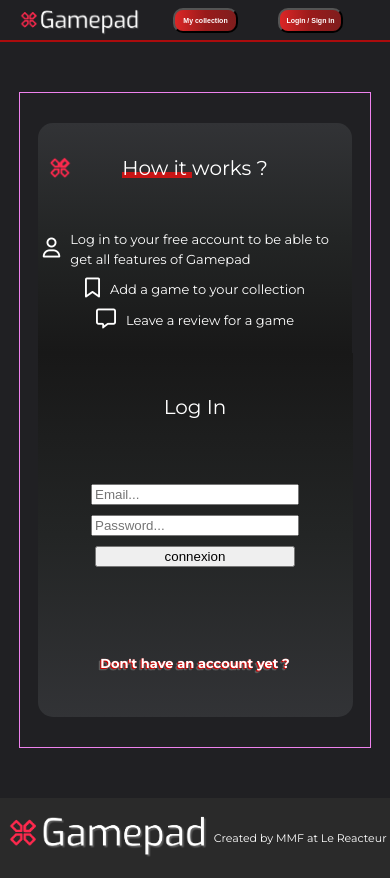
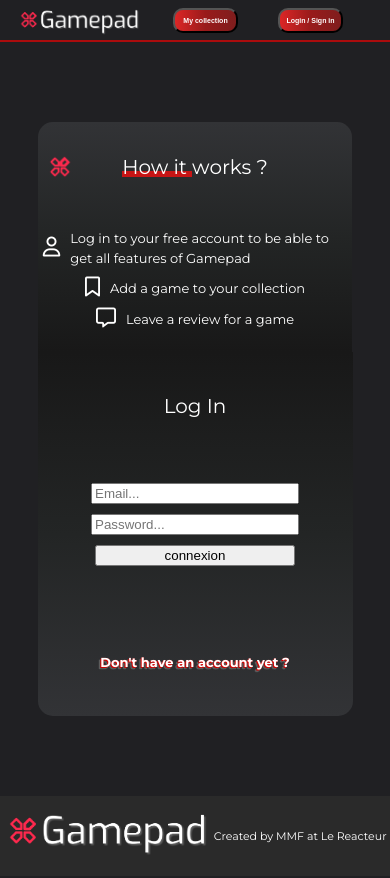
Before and after one commit to MarieMelodyF/GamePad-Front, a React (Vite) app: page /user/login in a window 390 px wide. Built offline with nearby package versions, Linux system fonts and the light colour scheme; the HTML template or start-up script is replaced by a standard one.

Commit message:
responsive log/sign, collection

```diff
--- a/src/App.css
+++ b/src/App.css
@@ -1237,7 +1237,6 @@ footer {
       align-items: center;
       font-size: 13px;
       height: calc(100vh - 250px);
-      border: 1px solid violet;
     }
 
     .col-log-right {
```
